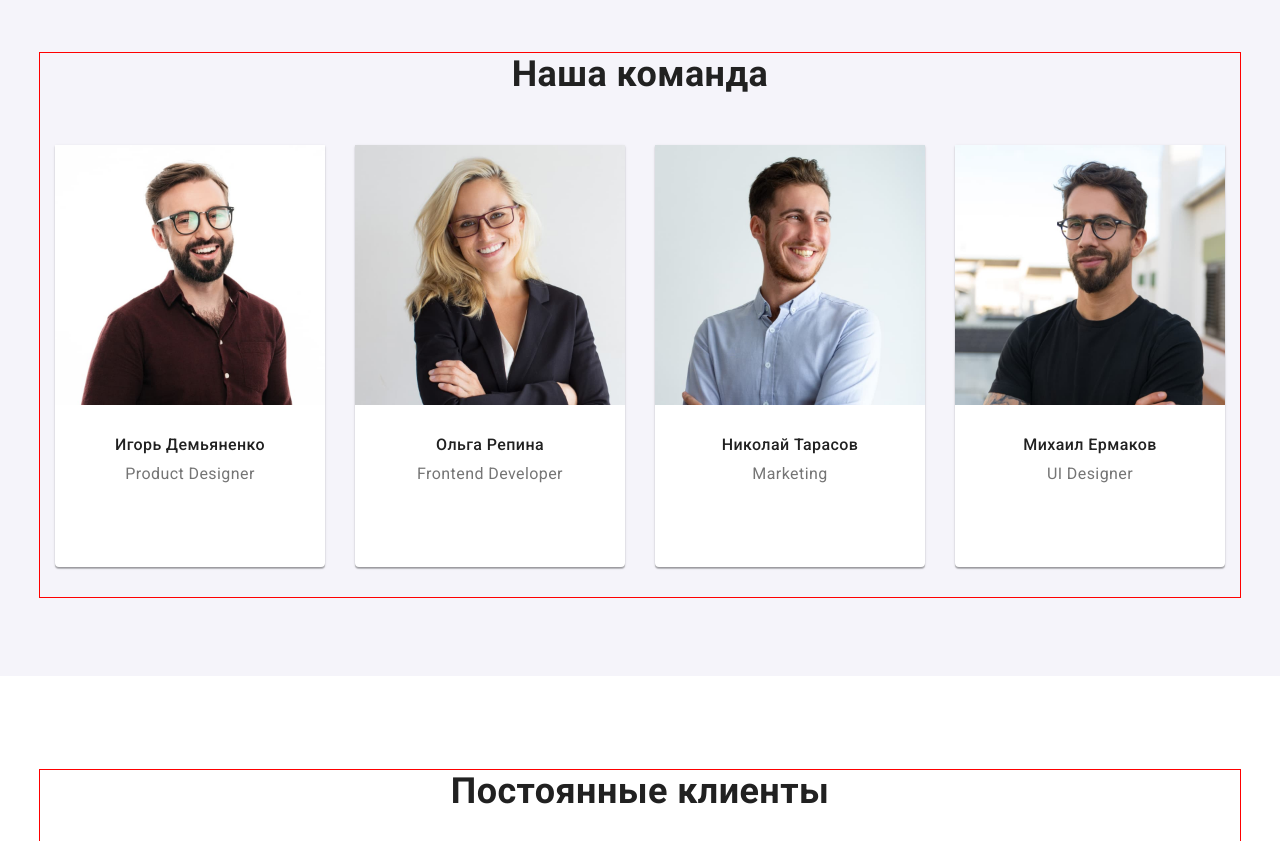
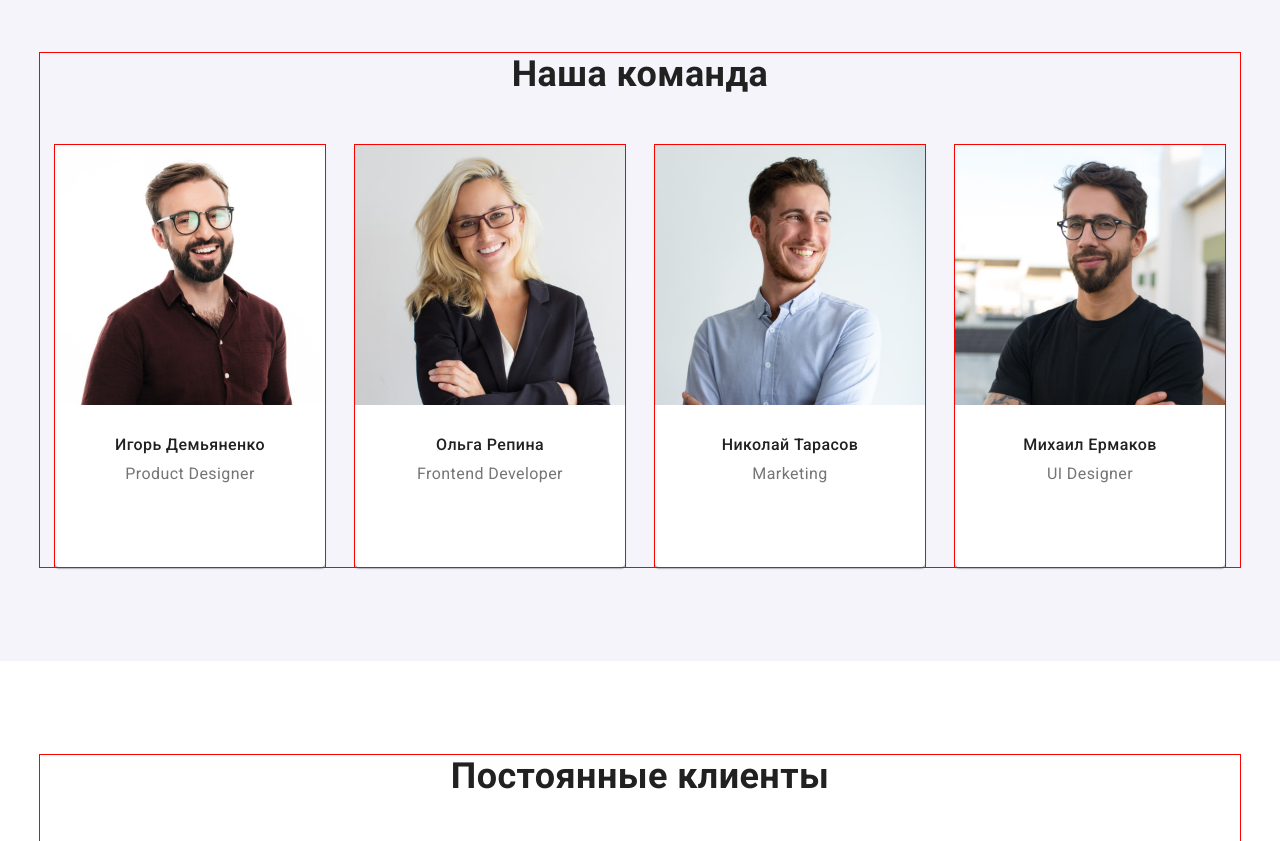
Before and after one commit to Volodymyr-Husak/goit-markup-hw-08, a plain HTML site: page index.html in a window 1280 px wide. Shown: the part 1640-2481 px from the top of the page. Drawn offline with nearby package versions, Linux system fonts and the light colour scheme.

Commit message:
Корегує адаптування до _team.scss

```diff
--- a/SCSS/layouts/_team.scss
+++ b/SCSS/layouts/_team.scss
@@ -109,34 +109,61 @@
 
     // display: flex;
     // justify-content: space-between;
-    @media screen and (min-width: 768px) {
+    @media screen and (min-width: 768px) and (max-width: 1199px) {
         display: flex;
         flex-wrap: wrap;
-
         // width: calc(100wv - 2 * 15px);
-        margin: -15px;
+        // margin: -15px;
 
     }
 
+    @media screen and (min-width: 1200px) {
+        display: flex;
+        flex-wrap: wrap;
+    }
+
+
     .item {
+        outline: 1px solid red;
+
+        @media screen and (max-width: 767px) {
+            width: 100%;
+
+            &:not(:last-child) {
+                // margin-right: 30px;
+                margin-bottom: 30px;
+            }
+        }
 
         // width: 450px;
-        @media screen and (min-width: 768px) {
-            margin: 15px;
-            width: calc((100% - 2 * 30px) / 2);
+        @media screen and (min-width: 768px) and (max-width: 1199px) {
+            // margin: 15px;
+            width: calc((100% - 2 * 15px) / 2);
+
+            &:nth-child(odd) {
+                // margin-right: 30px;
+                margin-right: 30px;
+            }
+
+            &:not(:nth-last-child(-n + 2)) {
+                // margin-right: 30px;
+                margin-bottom: 30px;
+            }
+
         }
 
         @media screen and (min-width: 1200px) {
-            margin: 15px;
-            width: calc((100% - 3 * 30px) / 4);
-            max-width: 270px;
+            // margin: 15px;
+            width: calc((100% - 6 * 15px) / 4);
+
+            // max-width: 270px;
+            &:not(:last-child) {
+                margin-right: 30px;
+            }
         }
     }
 
-    .item:not(:last-child) {
-        // margin-right: 30px;
-        margin-bottom: 30px;
-    }
+
 
     .title {
         margin-bottom: 10px;
```
Also changed, not shown: css/main.css, css/main.min.css, 2 other files.
